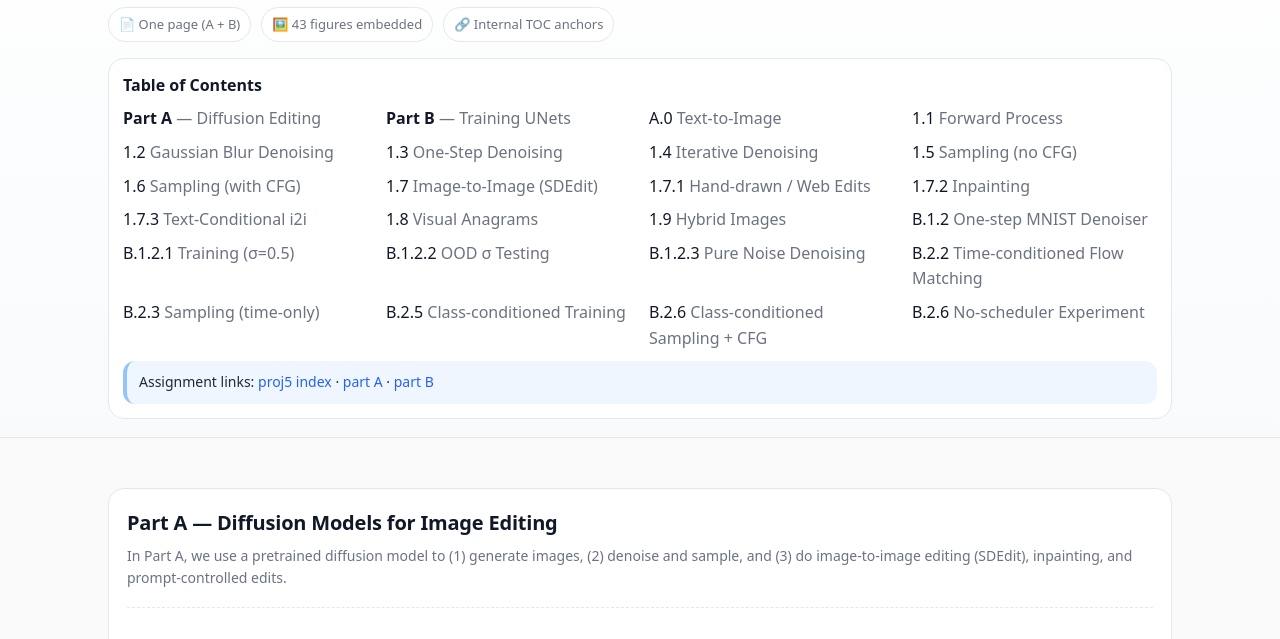
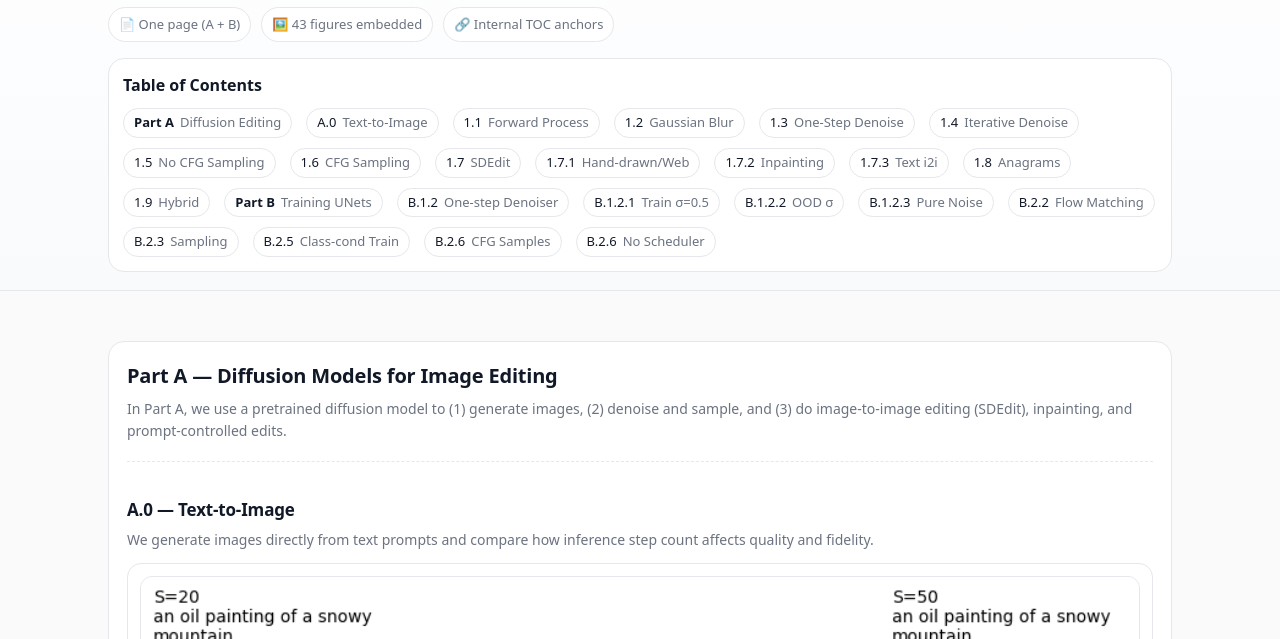
Before and after one commit to fergusyyang/fergusyyang.github.io, a plain HTML site: page 5/index.html in a window 1280 px wide. Shown: the part 131-770 px from the top of the page. Drawn offline with Linux system fonts and the light colour scheme.

Commit message:
Update index.html

```diff
--- a/5/index.html
+++ b/5/index.html
@@ -57,14 +57,32 @@
       border:1px solid var(--border);
       border-radius:var(--radius);
     }
-    nav.toc h2{margin:0 0 8px; font-size:16px}
-    .tocgrid{
-      display:grid;
-      grid-template-columns: repeat(auto-fit, minmax(240px, 1fr));
-      gap:8px 18px;
+    nav.toc h2{margin:0 0 10px; font-size:16px}
+    /* horizontal TOC list */
+    .toclist{
+      list-style:none;
+      margin:0;
+      padding:0;
+      display:flex;
+      flex-wrap:wrap;
+      gap:10px 14px;
+      align-items:center;
     }
-    .tocgrid a{color:var(--text)}
-    .tocgrid a span{color:var(--muted)}
+    .toclist li{margin:0; padding:0}
+    .toclist a{
+      display:inline-flex;
+      gap:6px;
+      align-items:baseline;
+      padding:6px 10px;
+      border:1px solid var(--border);
+      border-radius:999px;
+      background:#fff;
+      color:var(--text);
+      font-size:13px;
+      line-height:1.2;
+      white-space:nowrap;
+    }
+    .toclist a span{color:var(--muted)}
     .section{
       margin-top:22px;
       background:var(--card);
@@ -101,11 +119,6 @@
       gap:14px;
       align-items:start;
     }
-    /* Equal-size grid variant (prevents "tiny" figures) */
-    .grid.equal{
-      grid-template-columns: repeat(auto-fit, minmax(320px, 1fr));
-    }
-
     figure{
       margin:0;
       padding:12px;
@@ -114,7 +127,6 @@
       background:#fff;
     }
     figure.full{grid-column: 1 / -1;}
-
     img{
       width:100%;
       height:auto;
@@ -128,20 +140,10 @@
       font-size:13px;
       color:var(--muted);
     }
-    ul{margin:8px 0 0 18px}
     .divider{
       margin:18px 0 0;
       border-top:1px dashed var(--border);
       padding-top:16px;
-    }
-    code.kbd{
-      font-family: ui-monospace, SFMono-Regular, Menlo, Monaco, Consolas, "Liberation Mono", "Courier New", monospace;
-      background:#f3f4f6;
-      border:1px solid var(--border);
-      border-radius:8px;
-      padding:2px 6px;
-      color:#111827;
-      font-size:12px;
     }
   </style>
 </head>
@@ -162,42 +164,33 @@
 
       <nav class="toc" aria-label="Table of contents">
         <h2>Table of Contents</h2>
-        <div class="tocgrid">
-          <a href="#part-a"><strong>Part A</strong> <span>— Diffusion Editing</span></a>
-          <a href="#part-b"><strong>Part B</strong> <span>— Training UNets</span></a>
+        <ul class="toclist">
+          <li><a href="#part-a"><strong>Part A</strong> <span>Diffusion Editing</span></a></li>
+          <li><a href="#A0">A.0 <span>Text-to-Image</span></a></li>
+          <li><a href="#A11">1.1 <span>Forward Process</span></a></li>
+          <li><a href="#A12">1.2 <span>Gaussian Blur</span></a></li>
+          <li><a href="#A13">1.3 <span>One-Step Denoise</span></a></li>
+          <li><a href="#A14">1.4 <span>Iterative Denoise</span></a></li>
+          <li><a href="#A15">1.5 <span>No CFG Sampling</span></a></li>
+          <li><a href="#A16">1.6 <span>CFG Sampling</span></a></li>
+          <li><a href="#A17">1.7 <span>SDEdit</span></a></li>
+          <li><a href="#A171">1.7.1 <span>Hand-drawn/Web</span></a></li>
+          <li><a href="#A172">1.7.2 <span>Inpainting</span></a></li>
+          <li><a href="#A173">1.7.3 <span>Text i2i</span></a></li>
+          <li><a href="#A18">1.8 <span>Anagrams</span></a></li>
+          <li><a href="#A19">1.9 <span>Hybrid</span></a></li>
 
-          <a href="#A0">A.0 <span>Text-to-Image</span></a>
-          <a href="#A11">1.1 <span>Forward Process</span></a>
-          <a href="#A12">1.2 <span>Gaussian Blur Denoising</span></a>
-          <a href="#A13">1.3 <span>One-Step Denoising</span></a>
-          <a href="#A14">1.4 <span>Iterative Denoising</span></a>
-          <a href="#A15">1.5 <span>Sampling (no CFG)</span></a>
-          <a href="#A16">1.6 <span>Sampling (with CFG)</span></a>
-          <a href="#A17">1.7 <span>Image-to-Image (SDEdit)</span></a>
-          <a href="#A171">1.7.1 <span>Hand-drawn / Web Edits</span></a>
-          <a href="#A172">1.7.2 <span>Inpainting</span></a>
-          <a href="#A173">1.7.3 <span>Text-Conditional i2i</span></a>
-          <a href="#A18">1.8 <span>Visual Anagrams</span></a>
-          <a href="#A19">1.9 <span>Hybrid Images</span></a>
-
-          <a href="#B12">B.1.2 <span>One-step MNIST Denoiser</span></a>
-          <a href="#B121">B.1.2.1 <span>Training (σ=0.5)</span></a>
-          <a href="#B122">B.1.2.2 <span>OOD σ Testing</span></a>
-          <a href="#B123">B.1.2.3 <span>Pure Noise Denoising</span></a>
-
-          <a href="#B22">B.2.2 <span>Time-conditioned Flow Matching</span></a>
-          <a href="#B23">B.2.3 <span>Sampling (time-only)</span></a>
-          <a href="#B25">B.2.5 <span>Class-conditioned Training</span></a>
-          <a href="#B26">B.2.6 <span>Class-conditioned Sampling + CFG</span></a>
-          <a href="#B26nosched">B.2.6 <span>No-scheduler Experiment</span></a>
-        </div>
-
-        <p class="note">
-          Assignment links:
-          <a href="https://cal-cs180.github.io/fa25/hw/proj5/index.html">proj5 index</a> ·
-          <a href="https://cal-cs180.github.io/fa25/hw/proj5/parta.html">part A</a> ·
-          <a href="https://cal-cs180.github.io/fa25/hw/proj5/partb.html">part B</a>
-        </p>
+          <li><a href="#part-b"><strong>Part B</strong> <span>Training UNets</span></a></li>
+          <li><a href="#B12">B.1.2 <span>One-step Denoiser</span></a></li>
+          <li><a href="#B121">B.1.2.1 <span>Train σ=0.5</span></a></li>
+          <li><a href="#B122">B.1.2.2 <span>OOD σ</span></a></li>
+          <li><a href="#B123">B.1.2.3 <span>Pure Noise</span></a></li>
+          <li><a href="#B22">B.2.2 <span>Flow Matching</span></a></li>
+          <li><a href="#B23">B.2.3 <span>Sampling</span></a></li>
+          <li><a href="#B25">B.2.5 <span>Class-cond Train</span></a></li>
+          <li><a href="#B26">B.2.6 <span>CFG Samples</span></a></li>
+          <li><a href="#B26nosched">B.2.6 <span>No Scheduler</span></a></li>
+        </ul>
       </nav>
     </div>
   </header>
@@ -311,7 +304,6 @@
           We add controlled amounts of noise to an input image, then denoise back onto the “natural image manifold.”
           Less noise preserves the original; more noise yields stronger edits.
         </p>
-        <!-- FIX: make all three images full-width so they are consistent and not tiny -->
         <div class="grid">
           <figure class="full">
             <img src="images/img9%20A1.7.0%20Campanile.png" alt="1.7 SDEdit on Campanile across noise levels">
```
